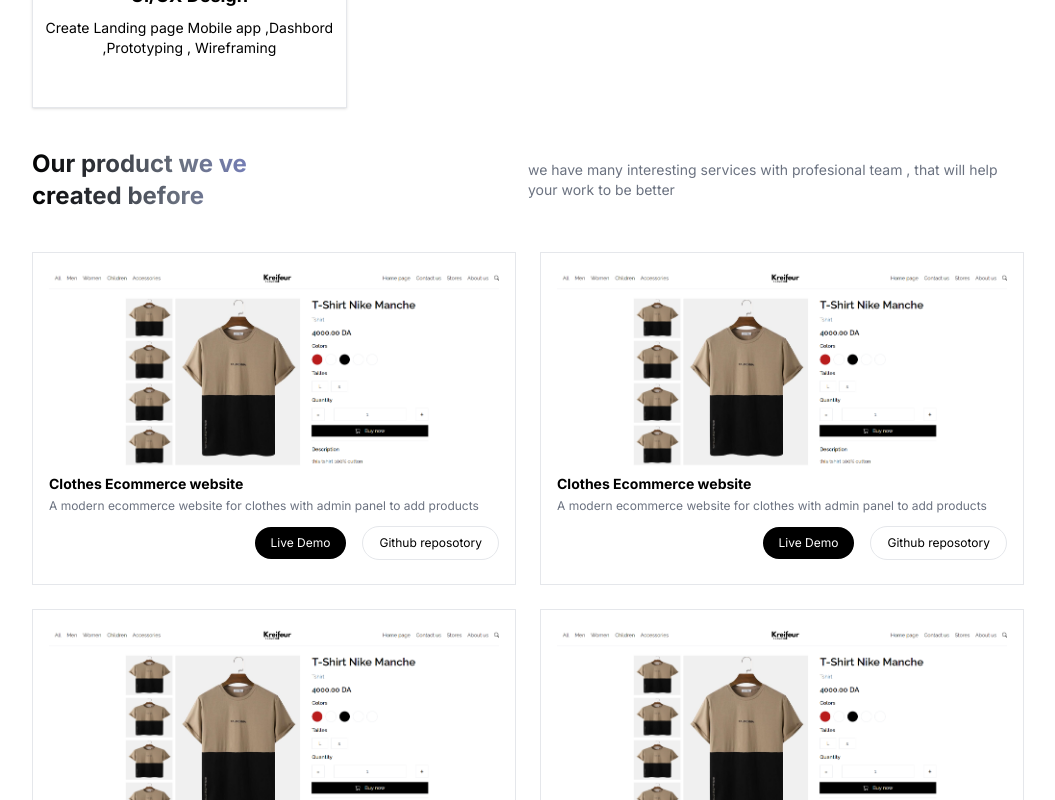
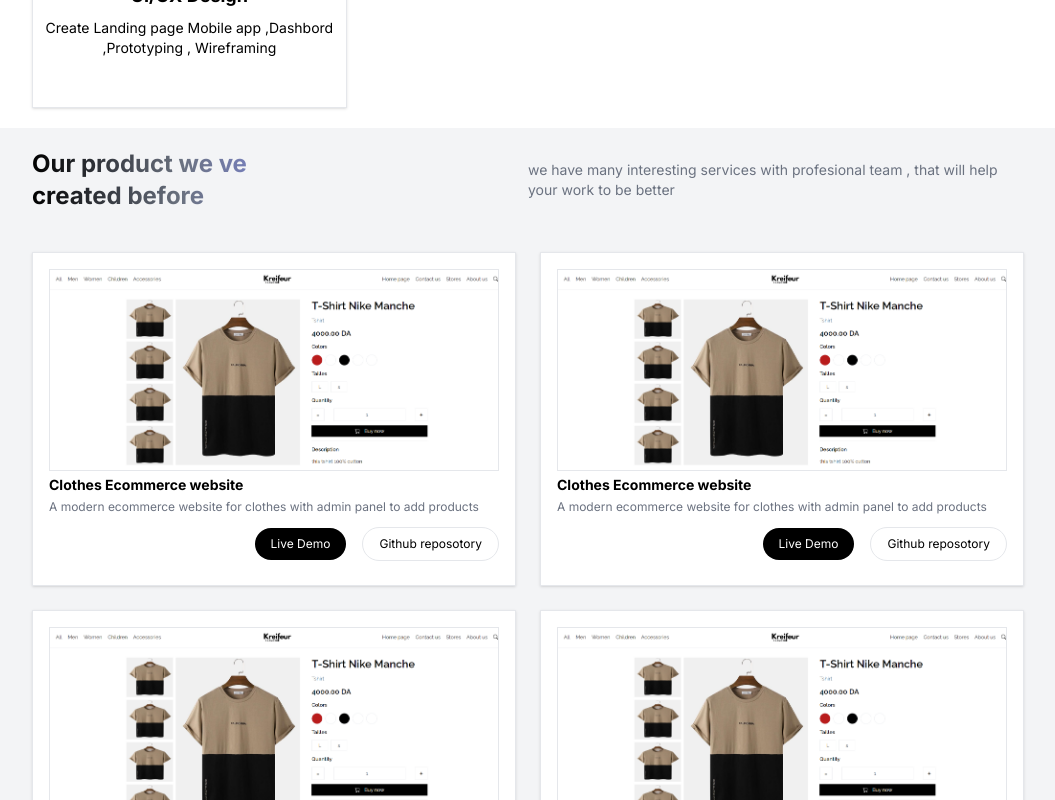
Before and after one commit to kreifeur/kib, a Next.js app: page / in a window 1280 px wide. Shown: the part 1320-2120 px from the top of the page, without its empty margins (112-1167 px from the left). Built offline with nearby package versions, Linux system fonts and the light colour scheme.

Commit message:
projects

```diff
--- a/src/components/ProductCard.jsx
+++ b/src/components/ProductCard.jsx
@@ -3,13 +3,13 @@ import React from "react";
 
 const ProductCard = () => {
   return (
-    <div className="w-full  flex flex-col gap-1 p-4  border">
+    <div className="w-full  flex flex-col gap-1 p-4  border shadow bg-white">
       <Image
         src="/assets/project2.png"
         width={500}
         height={500}
         alt="Picture of the author"
-        className="w-auto h-auto"
+        className="w-auto h-auto border "
       />
 
       <div className="text-sm font-bold">Clothes Ecommerce website</div>
--- a/src/components/Projects.jsx
+++ b/src/components/Projects.jsx
@@ -4,7 +4,7 @@ import ProductCard from "./ProductCard";
 const Projects = () => {
   return (
     <div>
-      <div className=" w-full flex flex-col items-center p-5 gap-10">
+      <div className=" w-full flex flex-col items-center p-5 gap-10 bg-gray-100">
         <div className="flex items-center justify-between w-full sm:w-[80%] sm:flex-row flex-col gap-4">
           <div className="sm:w-[30%] bg-gradient-to-r from-black via-gray-500 to-indigo-400 inline-block text-transparent bg-clip-text text-2xl font-bold w-full">
             Our product we ve created before
```
